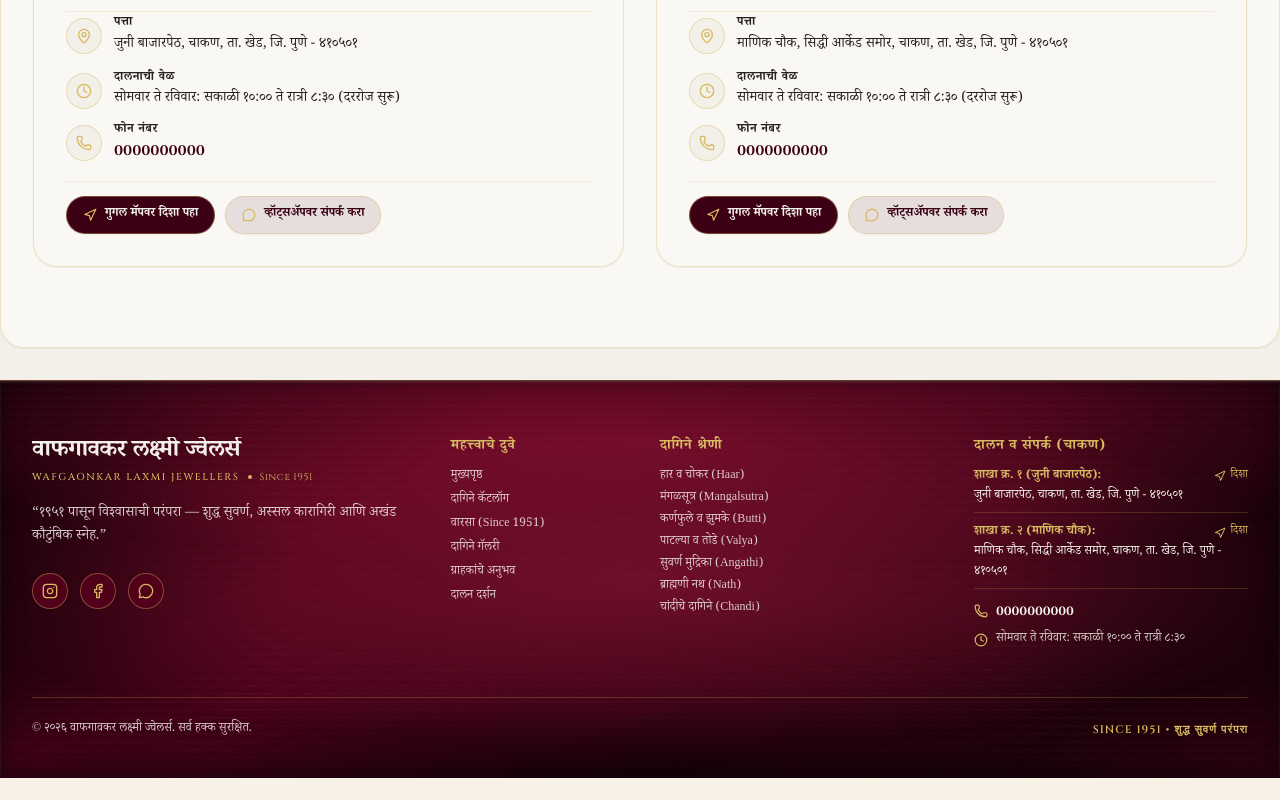
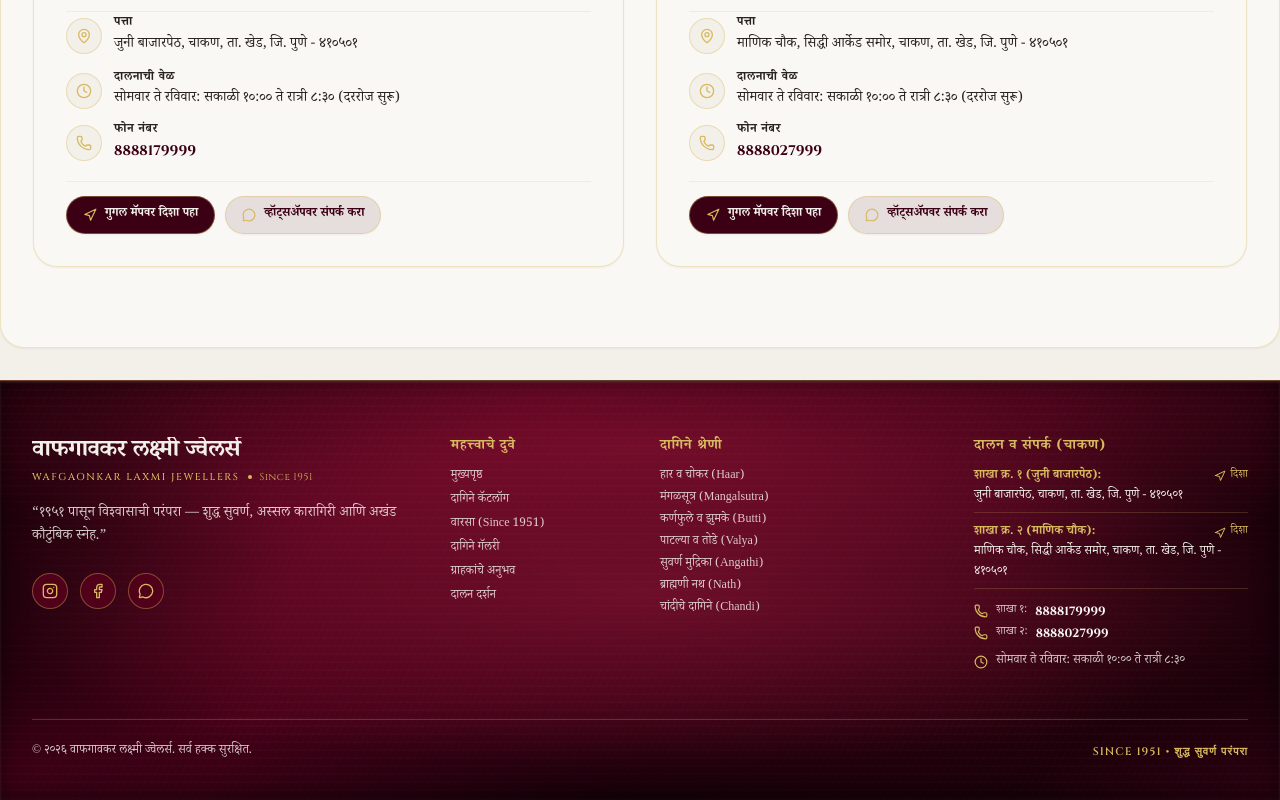
Before and after one commit to Sai-coder4433/wljweb, a React (Vite) app: page / in a window 1280 px wide. Shown: the part 10603-11403 px from the top of the page. Before the commit the page ends 11381 px from the top, so only its background shows below. Built offline with nearby package versions, Linux system fonts and the light colour scheme; a web font is replaced by a local one.

Commit message:
Configure official contact numbers: 8888179999 (Branch 1 / WhatsApp) and 8888027999 (Branch 2)

```diff
--- a/src/components/Footer.tsx
+++ b/src/components/Footer.tsx
@@ -277,12 +277,22 @@ export const Footer: React.FC<FooterProps> = ({
                 </p>
               </div>
 
-              <p className="pt-0.5 flex items-center space-x-2">
-                <Phone className="w-3.5 h-3.5 text-[#D7B95F]" />
-                <a href={`tel:${BRAND_CONFIG.PHONE_NUMBER}`} className="hover:text-[#FAF8F4] transition-colors font-cinzel font-bold text-[#FAF8F4]">
-                  {BRAND_CONFIG.PHONE_NUMBER}
-                </a>
-              </p>
+              <div className="pt-0.5 space-y-1.5">
+                <p className="flex items-center space-x-2">
+                  <Phone className="w-3.5 h-3.5 text-[#D7B95F]" />
+                  <span className="text-[#FAF8F4]/80 text-[11px]">{isMr ? 'शाखा १:' : 'Branch 1:'}</span>
+                  <a href={`tel:${BRAND_CONFIG.store.branch1.phone}`} className="hover:text-[#FAF8F4] transition-colors font-cinzel font-bold text-[#FAF8F4]">
+                    {BRAND_CONFIG.store.branch1.phone}
+                  </a>
+                </p>
+                <p className="flex items-center space-x-2">
+                  <Phone className="w-3.5 h-3.5 text-[#D7B95F]" />
+                  <span className="text-[#FAF8F4]/80 text-[11px]">{isMr ? 'शाखा २:' : 'Branch 2:'}</span>
+                  <a href={`tel:${BRAND_CONFIG.store.branch2.phone}`} className="hover:text-[#FAF8F4] transition-colors font-cinzel font-bold text-[#FAF8F4]">
+                    {BRAND_CONFIG.store.branch2.phone}
+                  </a>
+                </p>
+              </div>
               <p className="text-[#FAF8F4]/80 leading-normal flex items-start space-x-2">
                 <Clock className="w-3.5 h-3.5 text-[#D7B95F] flex-shrink-0 mt-0.5" />
                 <span>{isMr ? BRAND_CONFIG.store.hoursMarathi : BRAND_CONFIG.store.hoursEnglish}</span>
--- a/src/components/StoreContactSection.tsx
+++ b/src/components/StoreContactSection.tsx
@@ -12,14 +12,14 @@ export const StoreContactSection: React.FC<StoreContactSectionProps> = ({ curren
   const store = {
     brandNameMr: 'वाफगावकर लक्ष्मी ज्वेलर्स',
     brandNameEn: 'Wafgaonkar Laxmi Jewellers',
-    addressMr: 'लक्ष्मी हेरिटेज भवन, एम. जी. रोड, कॅम्प, पुणे - ४११००१',
-    addressEn: 'Laxmi Heritage Bhavan, M.G. Road, Camp, Pune - 411001',
-    phone: '0000000000',
-    phoneDisplay: '0000000000',
-    whatsapp: '910000000000',
-    timingMr: 'सकाळी १०:३० ते रात्री ८:३० (दररोज सुरू)',
-    timingEn: '10:30 AM to 8:30 PM (Open All 7 Days)',
-    mapsUrl: 'https://maps.google.com/?q=Laxmi+Road+Camp+Pune',
+    addressMr: 'शाखा क्र. १: जुनी बाजारपेठ, चाकण, ता. खेड, जि. पुणे - ४१०५०१',
+    addressEn: 'Branch No. 1: Juni Bazarpeth, Chakan, Tal. Khed, Dist. Pune - 410501',
+    phone: '8888179999',
+    phoneDisplay: '8888179999',
+    whatsapp: '918888179999',
+    timingMr: 'सकाळी १०:०० ते रात्री ८:३० (दररोज सुरू)',
+    timingEn: '10:00 AM to 8:30 PM (Open All 7 Days)',
+    mapsUrl: 'https://maps.google.com/?q=Wafgaonkar+Laxmi+Jewellers+Juni+Bazarpeth+Chakan+Pune',
   };
 
   return (
--- a/src/components/VisitStoreSection.tsx
+++ b/src/components/VisitStoreSection.tsx
@@ -12,13 +12,14 @@ export const VisitStoreSection: React.FC<VisitStoreSectionProps> = ({ currentLan
   const isMr = currentLang === 'mr';
   const [activeTab, setActiveTab] = useState<'all' | 'branch-1' | 'branch-2'>('all');
 
-  const handleWhatsAppBranch = (branchNumber: number, branchName: string) => {
+  const handleWhatsAppBranch = (branchNumber: number, branchName: string, waNumber?: string) => {
     const text = encodeURIComponent(
       isMr
         ? `नमस्कार वाफगावकर लक्ष्मी ज्वेलर्स, मला आपल्या शाखा क्र. ${branchNumber} (${branchName}) ला भेट देण्याविषयी आणि दागिन्यांची माहिती हवी आहे.`
         : `Hello Wafgaonkar Laxmi Jewellers, I would like to inquire about visiting Branch No. ${branchNumber} (${branchName}) and viewing your jewellery collections.`
     );
-    window.open(`https://wa.me/${BRAND_CONFIG.WHATSAPP_NUMBER}?text=${text}`, '_blank');
+    const targetWa = waNumber || (branchNumber === 2 ? BRAND_CONFIG.WHATSAPP_NUMBER_2 : BRAND_CONFIG.WHATSAPP_NUMBER);
+    window.open(`https://wa.me/${targetWa}?text=${text}`, '_blank');
   };
 
   const branches = [
@@ -34,7 +35,8 @@ export const VisitStoreSection: React.FC<VisitStoreSectionProps> = ({ currentLan
       addressEn: 'Juni Bazarpeth, Chakan, Tal. Khed, Dist. Pune - 410501',
       timingsMr: 'सोमवार ते रविवार: सकाळी १०:०० ते रात्री ८:३० (दररोज सुरू)',
       timingsEn: 'Monday to Sunday: 10:00 AM to 8:30 PM (All 7 Days)',
-      phone: BRAND_CONFIG.PHONE_NUMBER,
+      phone: BRAND_CONFIG.store.branch1.phone,
+      whatsapp: BRAND_CONFIG.store.branch1.whatsapp,
       mapsUrl: BRAND_CONFIG.store.branch1.googleMapsUrl,
     },
     {
@@ -49,7 +51,8 @@ export const VisitStoreSection: React.FC<VisitStoreSectionProps> = ({ currentLan
       addressEn: 'Manik Chowk, Opp. Siddhi Arcade, Chakan, Tal. Khed, Dist. Pune - 410501',
       timingsMr: 'सोमवार ते रविवार: सकाळी १०:०० ते रात्री ८:३० (दररोज सुरू)',
       timingsEn: 'Monday to Sunday: 10:00 AM to 8:30 PM (All 7 Days)',
-      phone: BRAND_CONFIG.PHONE_NUMBER,
+      phone: BRAND_CONFIG.store.branch2.phone,
+      whatsapp: BRAND_CONFIG.store.branch2.whatsapp,
       mapsUrl: BRAND_CONFIG.store.branch2.googleMapsUrl,
     },
   ];
@@ -223,7 +226,7 @@ export const VisitStoreSection: React.FC<VisitStoreSectionProps> = ({ currentLan
                 </a>
 
                 <button
-                  onClick={() => handleWhatsAppBranch(branch.number, isMr ? branch.nameMr : branch.nameEn)}
+                  onClick={() => handleWhatsAppBranch(branch.number, isMr ? branch.nameMr : branch.nameEn, branch.whatsapp)}
                   className="inline-flex items-center justify-center space-x-2 px-4 py-2.5 rounded-full bg-[#3C0015]/10 hover:bg-[#3C0015] text-[#3C0015] hover:text-[#F3F0EA] text-xs font-marathi-serif font-semibold transition-colors shadow-xs w-full sm:w-auto border border-[#D7B95F]/40"
                 >
                   <MessageCircle className="w-3.5 h-3.5 text-[#D7B95F]" />
--- a/src/config.ts
+++ b/src/config.ts
@@ -6,10 +6,12 @@ export const BRAND_CONFIG = {
   taglineMarathi: "१९५१ पासून विश्वासाची परंपरा.",
   taglineEnglish: "Tradition of Trust Since 1951.",
 
-  // Single configurable WhatsApp contact number (international format without +)
-  WHATSAPP_NUMBER: "910000000000",
-  PHONE_NUMBER: "0000000000",
-  MOBILE_NUMBER: "0000000000",
+  // Configurable WhatsApp contact numbers (international format without +)
+  WHATSAPP_NUMBER: "918888179999",
+  WHATSAPP_NUMBER_2: "918888027999",
+  PHONE_NUMBER: "8888179999",
+  PHONE_NUMBER_2: "8888027999",
+  MOBILE_NUMBER: "8888179999",
   EMAIL: "contact@wafgaonkarjewellers.com",
 
   // Store Location & Timings (2 Branches in Chakan)
@@ -23,7 +25,8 @@ export const BRAND_CONFIG = {
       titleEnglish: "Branch No. 1: Juni Bazarpeth, Chakan",
       addressMarathi: "जुनी बाजारपेठ, चाकण, ता. खेड, जि. पुणे - ४१०५०१",
       addressEnglish: "Juni Bazarpeth, Chakan, Tal. Khed, Dist. Pune - 410501",
-      phone: "0000000000",
+      phone: "8888179999",
+      whatsapp: "918888179999",
       hoursMarathi: "सकाळी १०:०० ते रात्री ८:३० (दररोज सुरू)",
       hoursEnglish: "10:00 AM to 8:30 PM (All 7 Days)",
       googleMapsUrl: "https://maps.google.com/?q=Wafgaonkar+Laxmi+Jewellers+Juni+Bazarpeth+Chakan+Pune",
@@ -34,7 +37,8 @@ export const BRAND_CONFIG = {
       titleEnglish: "Branch No. 2: Manik Chowk, Opp. Siddhi Arcade, Chakan",
       addressMarathi: "माणिक चौक, सिद्धी आर्केड समोर, चाकण, ता. खेड, जि. पुणे - ४१०५०१",
       addressEnglish: "Manik Chowk, Opp. Siddhi Arcade, Chakan, Tal. Khed, Dist. Pune - 410501",
-      phone: "0000000000",
+      phone: "8888027999",
+      whatsapp: "918888027999",
       hoursMarathi: "सकाळी १०:०० ते रात्री ८:३० (दररोज सुरू)",
       hoursEnglish: "10:00 AM to 8:30 PM (All 7 Days)",
       googleMapsUrl: "https://maps.google.com/?q=Manik+Chowk+Opp+Siddhi+Arcade+Chakan+Pune",
--- a/src/data/jewelleryData.ts
+++ b/src/data/jewelleryData.ts
@@ -9,8 +9,8 @@ export const STORE_BRANCHES: StoreBranch[] = [
     marathiCity: 'चाकण, पुणे',
     address: 'Branch No. 1: Juni Bazarpeth, Chakan, Tal. Khed, Dist. Pune - 410501',
     marathiAddress: 'शाखा क्र. १: जुनी बाजारपेठ, चाकण, ता. खेड, जि. पुणे - ४१०५०१',
-    phone: '0000000000',
-    whatsapp: '910000000000',
+    phone: '8888179999',
+    whatsapp: '918888179999',
     email: 'contact@wafgaonkarjewellers.com',
     timing: '10:00 AM - 8:30 PM (All 7 Days)',
     marathiTiming: 'सकाळी १०:०० ते रात्री ८:३० (दररोज सुरू)',
@@ -26,8 +26,8 @@ export const STORE_BRANCHES: StoreBranch[] = [
     marathiCity: 'चाकण, पुणे',
     address: 'Branch No. 2: Manik Chowk, Opp. Siddhi Arcade, Chakan, Tal. Khed, Dist. Pune - 410501',
     marathiAddress: 'शाखा क्र. २: माणिक चौक, सिद्धी आर्केड समोर, चाकण, ता. खेड, जि. पुणे - ४१०५०१',
-    phone: '0000000000',
-    whatsapp: '910000000000',
+    phone: '8888027999',
+    whatsapp: '918888027999',
     email: 'contact@wafgaonkarjewellers.com',
     timing: '10:00 AM - 8:30 PM (All 7 Days)',
     marathiTiming: 'सकाळी १०:०० ते रात्री ८:३० (दररोज सुरू)',
```
